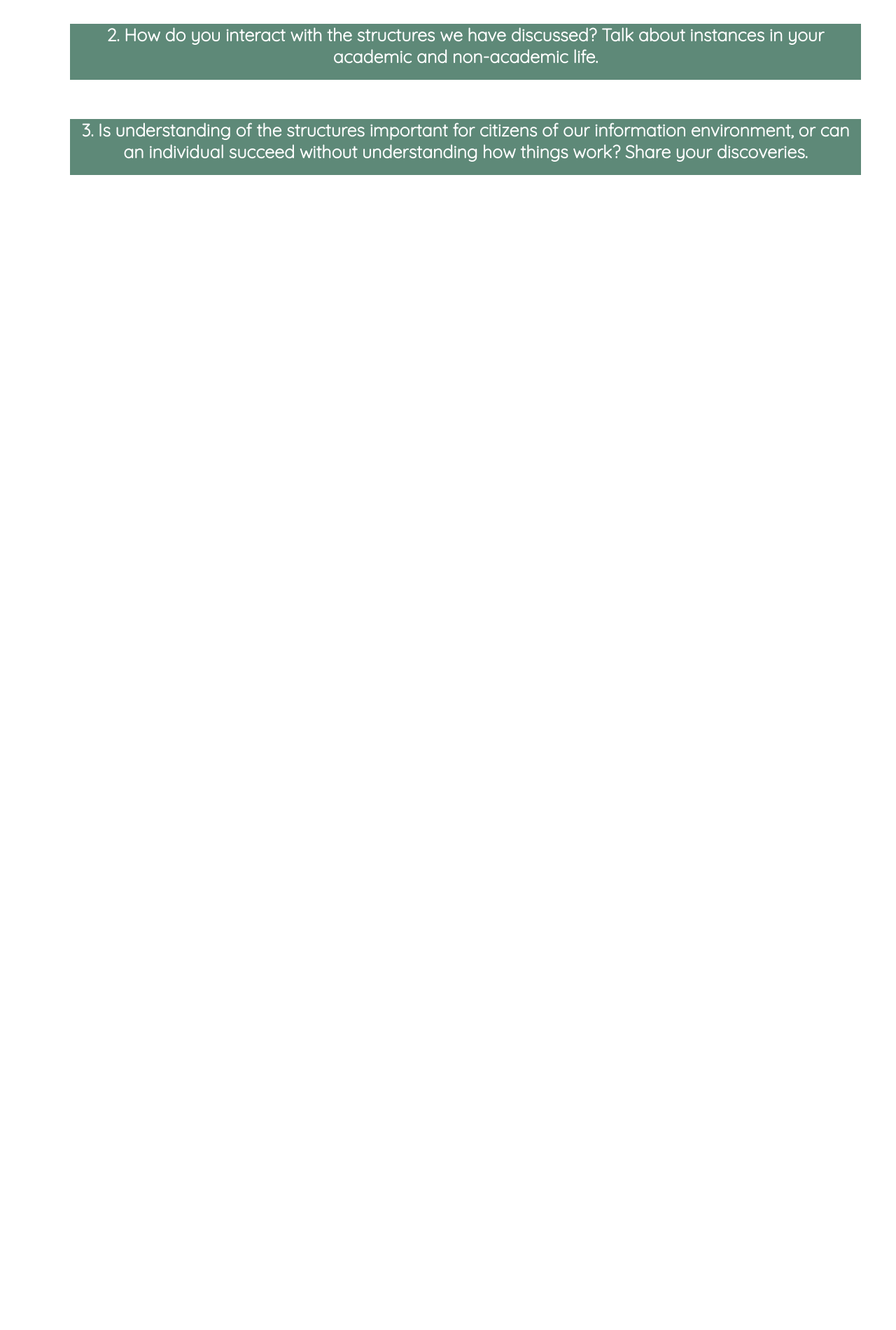
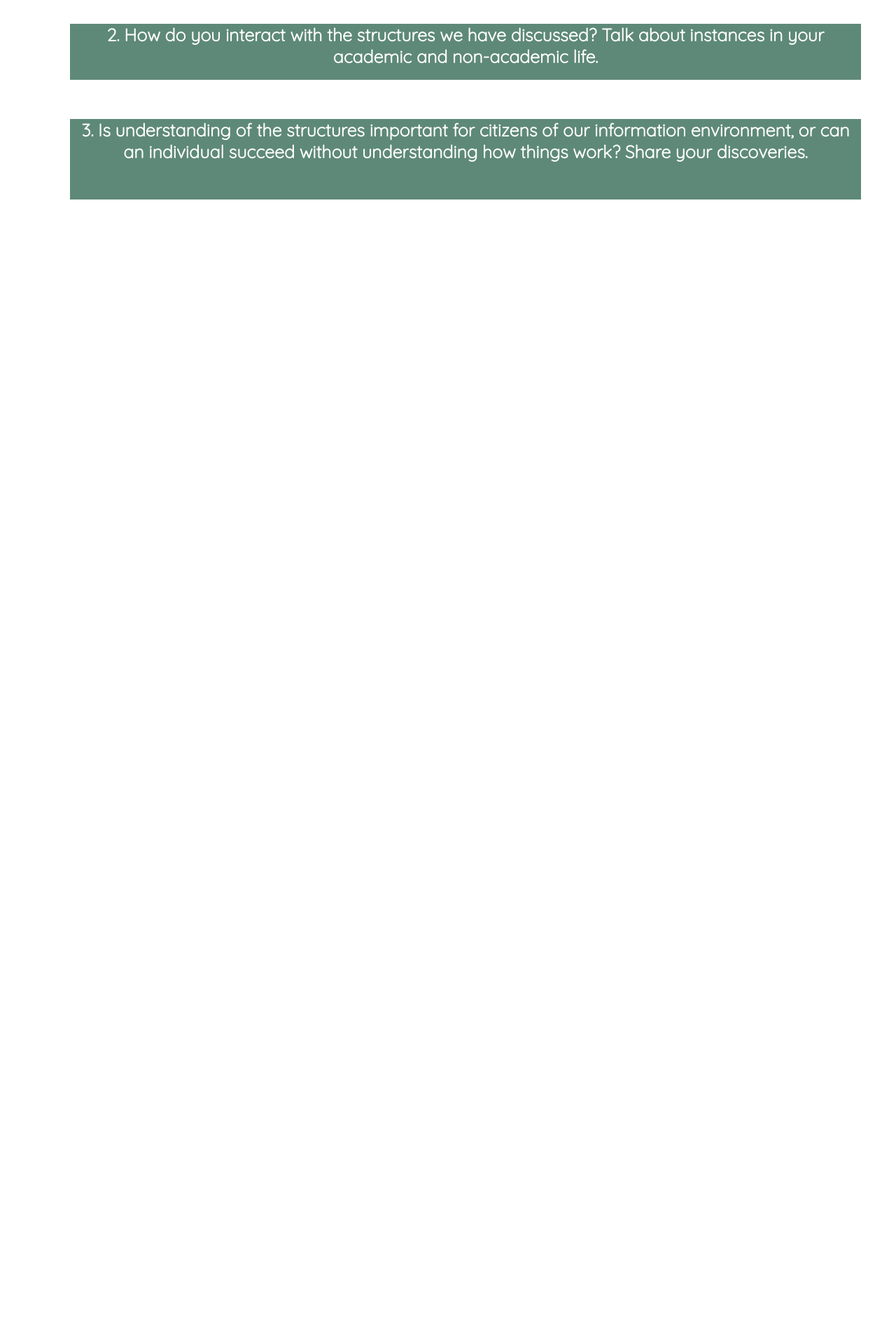
Before and after one commit to rcmetcalf/rcmetcalf.github.io, a Jekyll site: the page gooey/index.html, which Jekyll copies as it is, in a window 1280 px wide. Shown: the part 1250-3150 px from the top of the page at 70% size. Built offline with Jekyll 4.4.1, drawn with Linux system fonts in a browser that asks for light colours; Markdown is read by kramdown in place of the engine named in the settings.

Commit message:
Update index.html

```diff
--- a/gooey/index.html
+++ b/gooey/index.html
@@ -40,7 +40,7 @@
 				2. How do you interact with the structures we have discussed? Talk about instances in your academic and non-academic life.</div><br>
 			<p>
 			</p><br>
-			<div class="jumbotron-1">
+			<div class="jumbotron-2">
 				3. Is understanding of the structures important for citizens of our information environment, or can an individual succeed without understanding how things work? Share your discoveries.</div><br>
 			<p>
 
```
